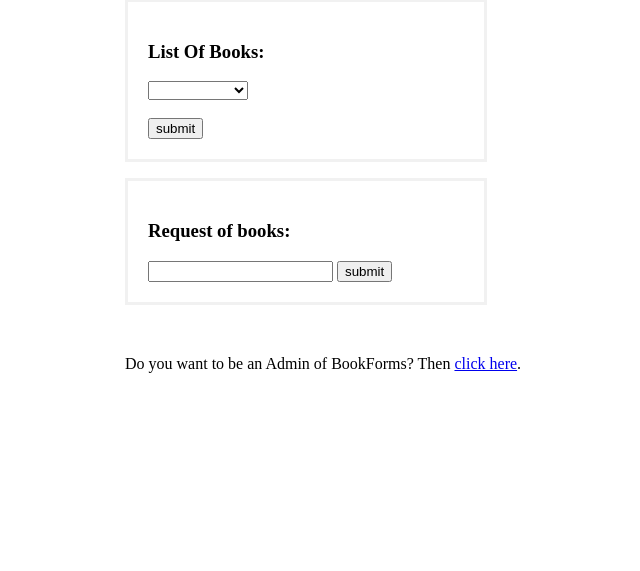
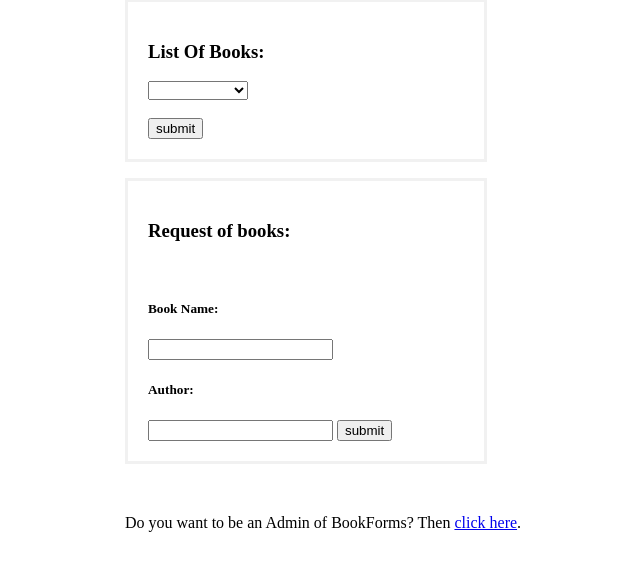
Before and after one commit to bhaskesaravanan/bookform, a Flask app: template engineapp/templates/userpage.html in a window 1280 px wide. Shown: the part 105-676 px from the top of the page, without its empty margins (399-1039 px from the left). Run offline with Flask 2, Linux system fonts and the light colour scheme; the template is opened without the code that fills it: most values are stand-ins (such as "Sample title", 1, 10 or a date in 2020).

Commit message:
Book Already added alert in admin and user request

```diff
--- a/engineapp/main.py
+++ b/engineapp/main.py
@@ -154,6 +154,11 @@ def userlogout():
 @app.route('/bookrequest', methods = ['POST'])
 def bookrequest():
     book = request.form['requirebook']
+    author = request.form['authorname']
+    if Books.query(Books.name == book).get():
+        if Books.query(Books.author == author).get():
+            flash('The Book you requested is already in the Book list.')
+            return redirect(url_for('userpage'))
     user_email = session['user_email']
     name = session['username']
     deferred.defer(newbook_request_mailing, user_email, name, book)
@@ -240,10 +245,14 @@ def adminpage():
 
 @app.route('/addingbook',methods=['POST'])
 def addingBook():
+    if Books.query(Books.name == request.form['bookname']).get():
+        if Books.query(Books.author == request.form['authorname']).get():
+            flash('This book is already in our list.')
+            return redirect(url_for('adminpage'))
     addbook=Books(name=request.form['bookname'],genre=request.form['genre'],author=request.form['authorname'])
     addbook.put()
     flash("Book added successfully")
-    return render_template('adminpage.html')
+    return redirect(url_for('adminpage'))
 
 @app.route('/adminlogout')
 def adminlogout():
--- a/engineapp/templates/userpage.html
+++ b/engineapp/templates/userpage.html
@@ -30,7 +30,9 @@
             {% endif %}
         {% endwith %}
         <form action="/bookrequest" method="post">
-            <h3>Request of books:</h3> <input type='text' name="requirebook">
+            <h3>Request of books:</h3> <br>
+            <h5>Book Name: </h5><input type='text' name="requirebook"><br>
+            <h5>Author: </h5><input type="text" name="authorname">
             <input type="submit" value="submit">
 
         </form>
```
